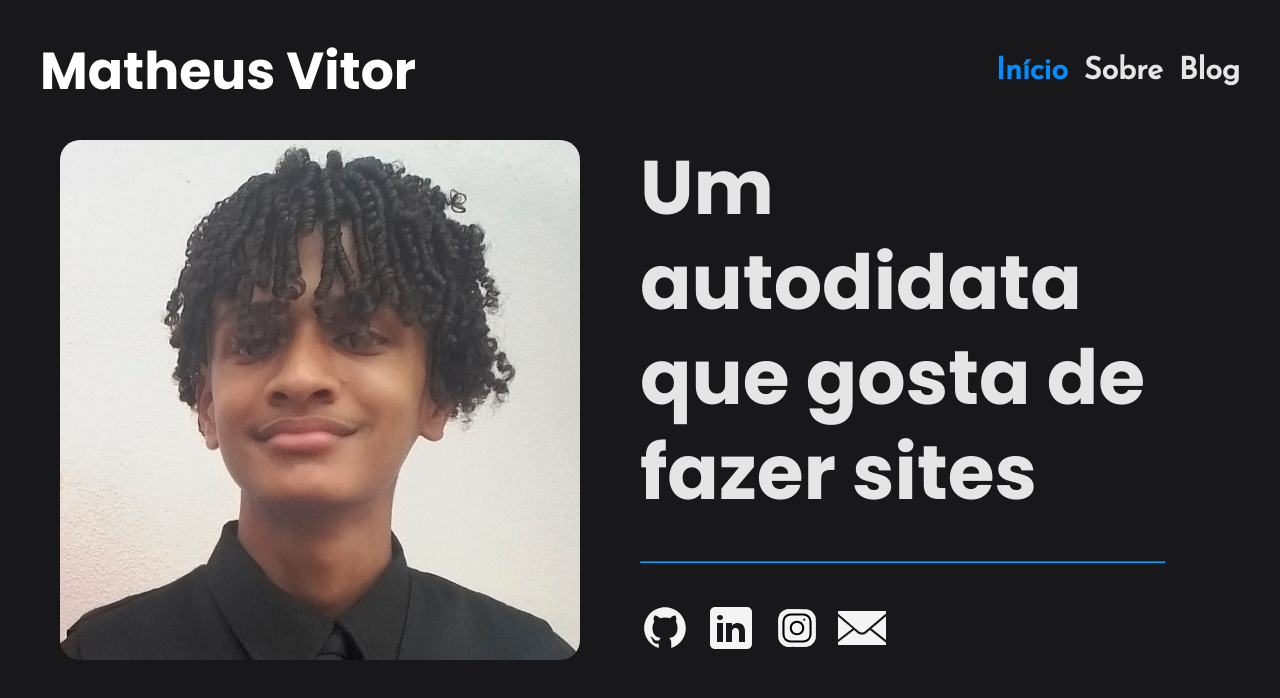
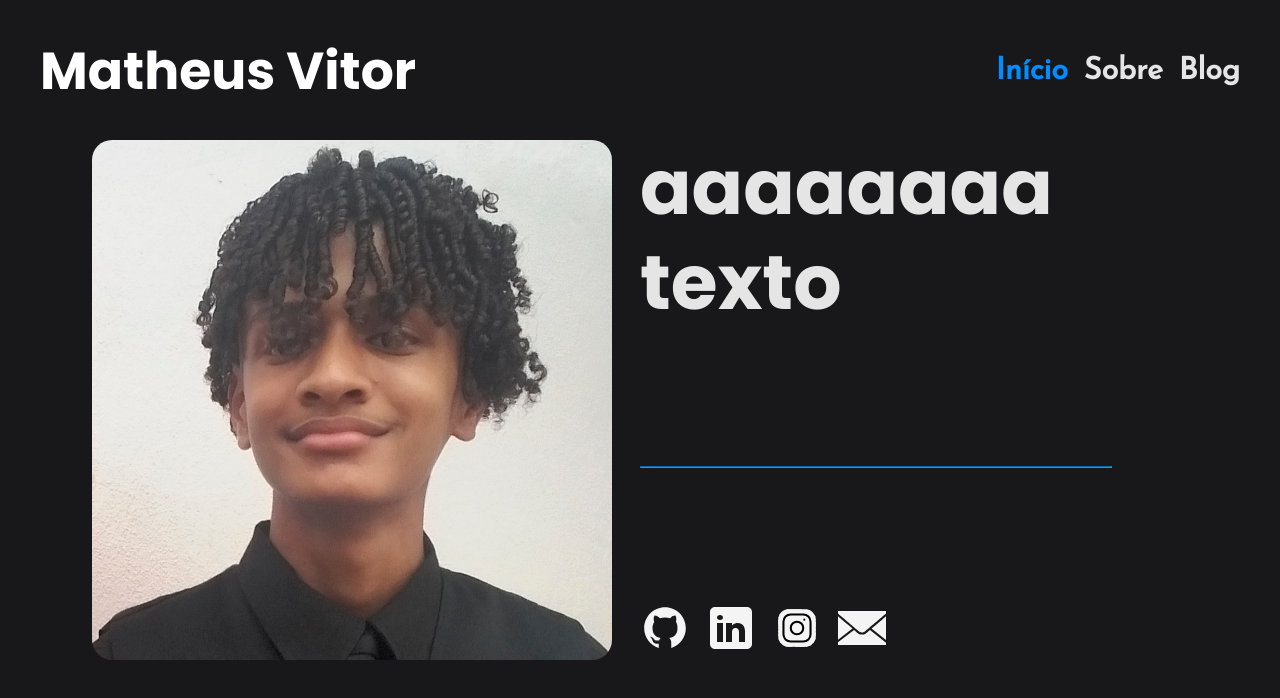
Before and after one commit to m4thewz/m4thewz.github.io, a Vue app: page / in a window 1280 px wide. Shown: the top 698 px of the page. Built offline with nearby package versions, Linux system fonts and the light colour scheme.

Commit message:
Update index.vue

```diff
--- a/src/views/Home/index.vue
+++ b/src/views/Home/index.vue
@@ -6,7 +6,7 @@
           <img class="pic" src="@/assets/foto.png"/>
         </div>
         <div>
-          <p>Um autodidata que gosta de fazer sites</p>
+          <p>aaaaaaaa texto</p>
           <hr>
           <ul>
             <li>
```
